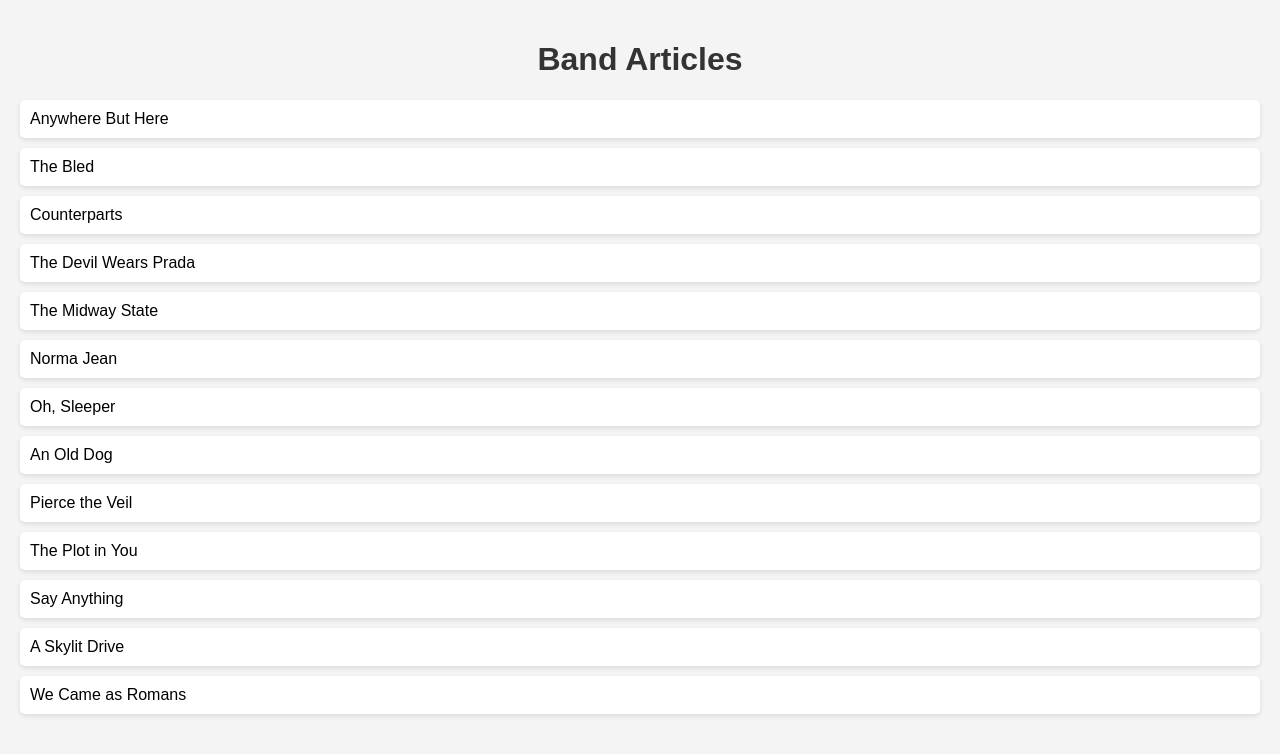
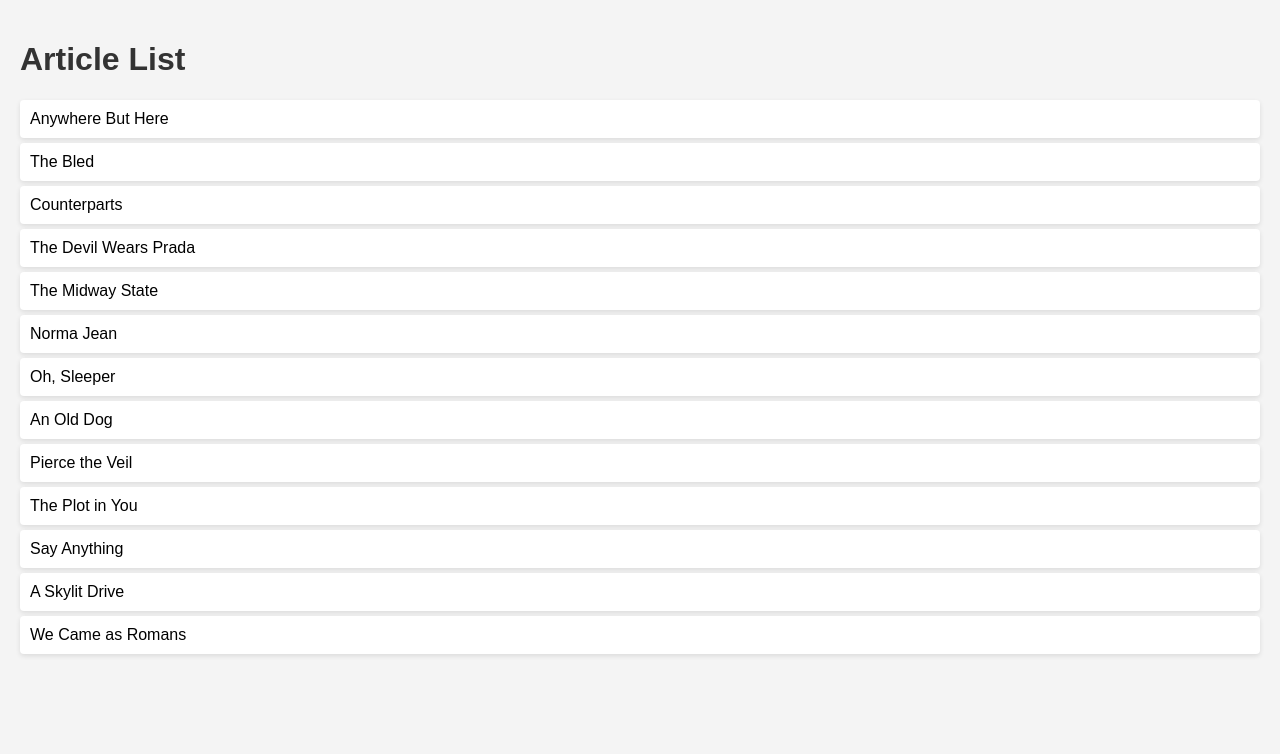
Before and after one commit to acciojob/sorting-articles-Gokleshchaudhary, a website: page main.html in a window 1280 px wide. Drawn offline with Linux system fonts and the light colour scheme.

Commit message:
created a submission

```diff
--- a/main.html
+++ b/main.html
@@ -3,13 +3,12 @@
 <head>
     <meta charset="UTF-8">
     <meta name="viewport" content="width=device-width, initial-scale=1.0">
-    <title>Bands List</title>
-    <link rel="stylesheet" href="styles.css"> <!-- CSS file -->
+    <title>Article List</title>
+    <link rel="stylesheet" href="styles.css">
 </head>
 <body>
-    <h1>Band Articles</h1>
+    <h1>Article List</h1>
     <ul id="band"></ul>
-
-    <script src="script.js"></script> <!-- JavaScript file -->
+    <script src="script.js"></script>
 </body>
 </html>
--- a/script.js
+++ b/script.js
@@ -1,16 +1,17 @@
-//your JS code here. If required.
 const bands = ['The Plot in You', 'The Devil Wears Prada', 'Pierce the Veil', 'Norma Jean', 'The Bled', 'Say Anything', 'The Midway State', 'We Came as Romans', 'Counterparts', 'Oh, Sleeper', 'A Skylit Drive', 'Anywhere But Here', 'An Old Dog'];
 
-// Sorting function
-const sortedBands = bands.sort((a, b) => {
-    // Function to remove 'a', 'an', 'the' and compare
-    const cleanA = a.replace(/^(a |an |the )/i, '').trim();
-    const cleanB = b.replace(/^(a |an |the )/i, '').trim();
-    return cleanA.localeCompare(cleanB);
-});
+// Function to sort bands
+function sortBands(bands) {
+    return bands.sort((a, b) => {
+        const normalize = (str) => str.replace(/^(a |an |the )/i, '').trim().toLowerCase();
+        return normalize(a) > normalize(b) ? 1 : -1;
+    });
+}
 
-// Populate the unordered list
+// Rendering the sorted bands
+const sortedBands = sortBands(bands);
 const bandList = document.getElementById('band');
+
 sortedBands.forEach(band => {
     const li = document.createElement('li');
     li.textContent = band;
--- a/styles.css
+++ b/styles.css
@@ -1,4 +1,3 @@
-/*  your css code here. If applicable */
 body {
     font-family: Arial, sans-serif;
     background-color: #f4f4f4;
@@ -8,23 +7,17 @@
 
 h1 {
     color: #333;
-    text-align: center;
 }
 
-#band {
-    list-style-type: none; /* Remove default bullet points */
+ul {
+    list-style-type: none;
     padding: 0;
 }
 
-#band li {
+li {
     background: #fff;
-    margin: 10px 0;
+    margin: 5px 0;
     padding: 10px;
-    border-radius: 5px;
+    border-radius: 4px;
     box-shadow: 0 2px 5px rgba(0, 0, 0, 0.1);
-    transition: background 0.3s;
 }
-
-#band li:hover {
-    background: #e2e2e2; /* Change background on hover */
-}
```
